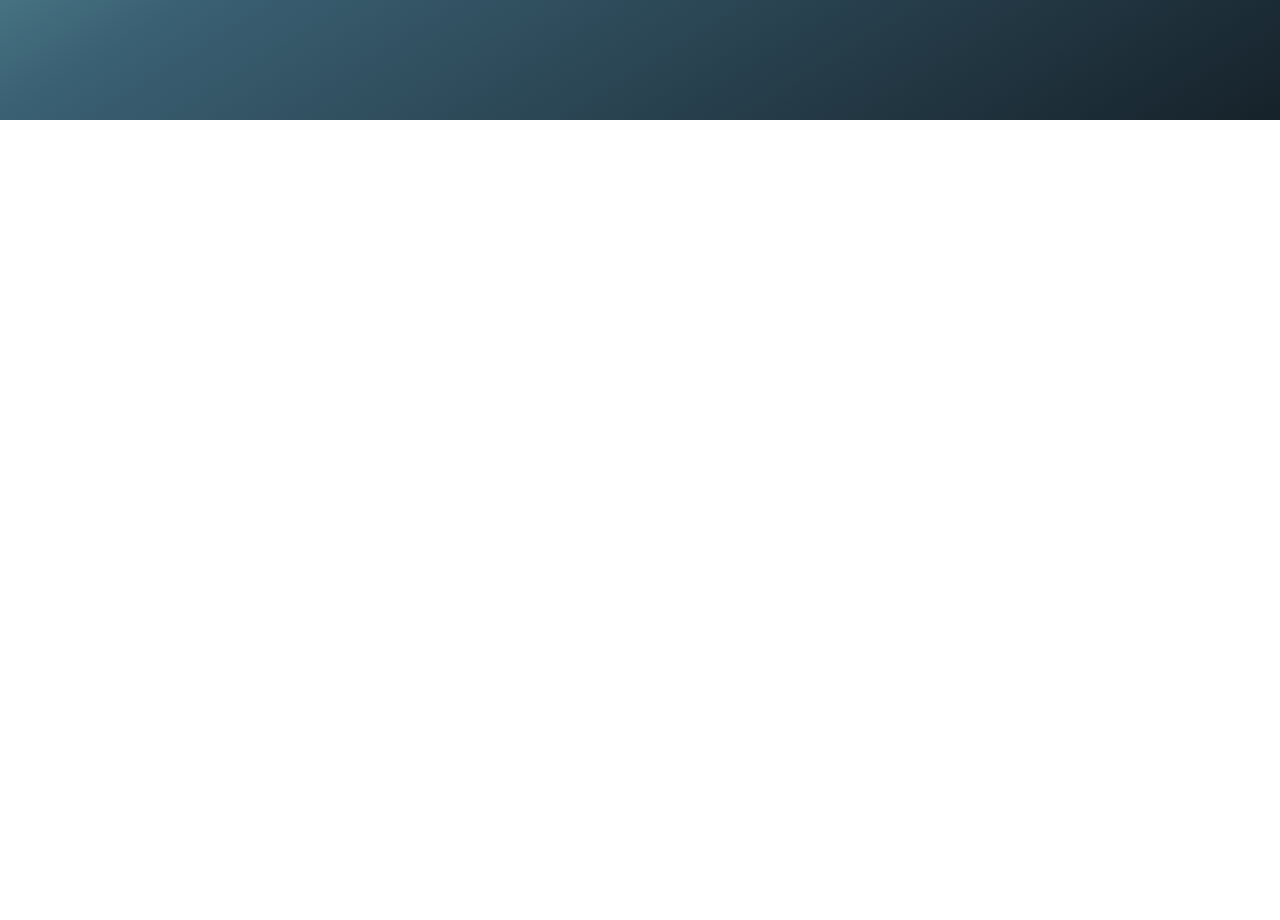
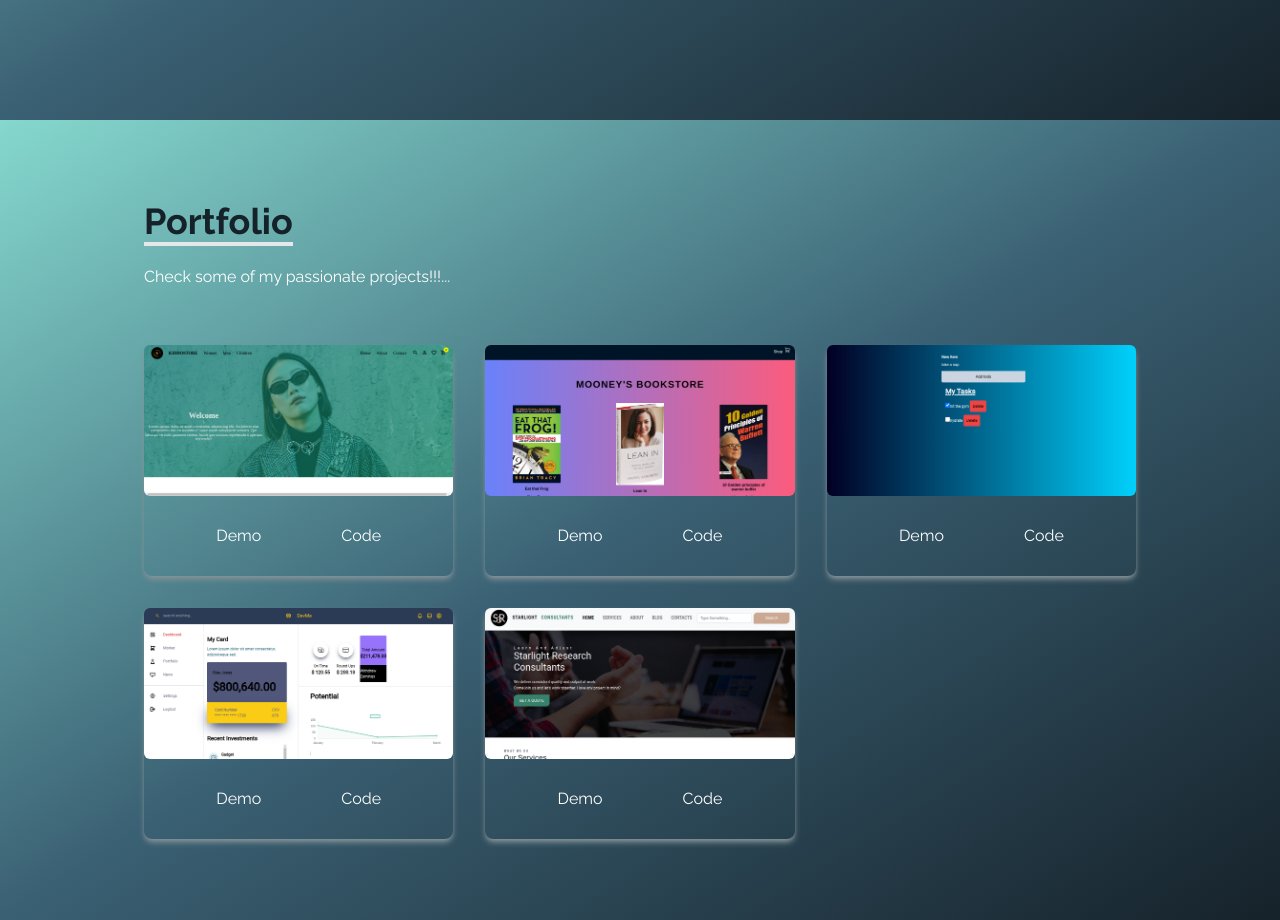
Before and after one commit to Cherrypick14/sleek_portfolio, a React (Create React App) app: page / in a window 1280 px wide. Shown: the part 1480-2400 px from the top of the page. Before the commit the page ends 1600 px from the top, so only its background shows below. Built offline with nearby package versions, Linux system fonts and the light colour scheme.

Commit message:
add portfolio component

```diff
--- a/src/App.js
+++ b/src/App.js
@@ -1,8 +1,9 @@
 import React from "react";
 import Navbar from "./components/navbar/navbar";
-import Home from "./components/home/Home";
+import Home from "./components/home/home";
 import Sociallinks from "./components/social_links/sociallinks";
 import About from "./components/about/about";
+import Portfolio from "./components/portfolio/portfolio";
 
 function App() {
   return (
@@ -11,6 +12,7 @@
      <Navbar />
      <Home />
      <About />
+     <Portfolio />
 
      <Sociallinks />
 
```
